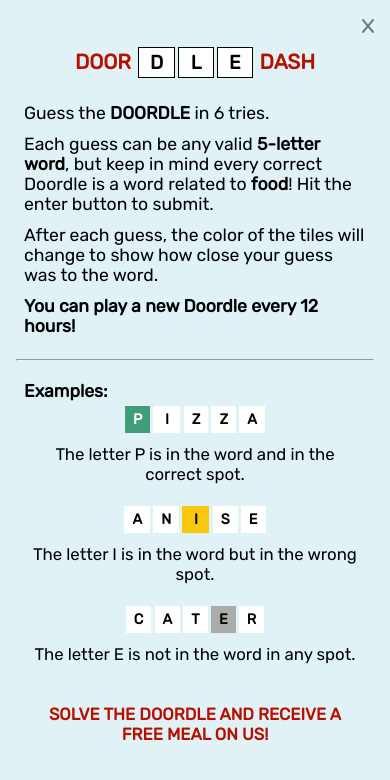
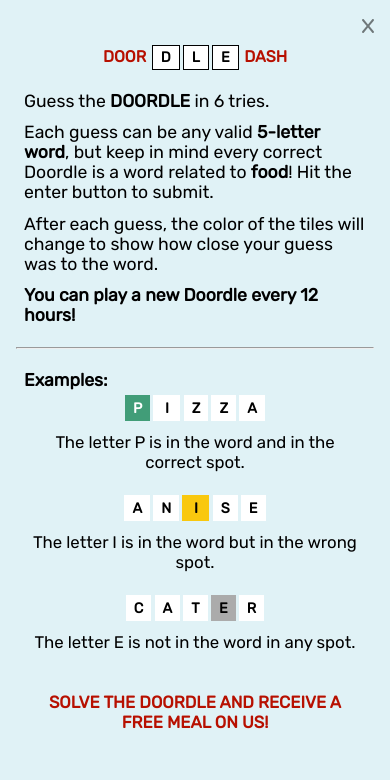
Before and after one commit to spectatorpublishing/doordle, a React (Create React App) app: page / in a window 390 px wide. Shown: the top 780 px of the page. Built offline with nearby package versions, Linux system fonts and the light colour scheme.

Commit message:
fixed mobile sizing for new icon

```diff
--- a/src/components/Logo.js
+++ b/src/components/Logo.js
@@ -38,8 +38,14 @@ const Name = styled.h1`
         font-size:1.3rem;
     }
 
-    @media (max-width: 340px) {
+    @media (max-width: 410px) {
         font-size:1rem;
+    }
+
+    &.gameOver {
+        @media (max-width: 415px) {
+            font-size:1rem;
+        }
     }
 `
 
@@ -55,18 +61,24 @@ const Tile = styled.span`
         font-size:1.2rem;
     }
 
-    @media (max-width: 340px) {
+    @media (max-width: 410px) {
         font-size:0.9rem;
         padding:0.2rem 0.5rem;
     }
+
+    &.gameOver {
+        @media (max-width: 415px) {
+            font-size:0.9rem;
+            padding:0.2rem 0.5rem;
+        }
+    }
 `
 
-
-const Logo = ({fontColor}) => {
+const Logo = ({fontColor, gameOver}) => {
 
     return (
         <div>
-            <CenterText><Name color={fontColor}>DOOR <Tile>D</Tile><Tile>L</Tile><Tile>E</Tile> DASH</Name></CenterText>
+            <CenterText><Name className={gameOver ? "gameOver" : ""} color={fontColor}>DOOR <Tile className={gameOver ? "gameOver" : ""}>D</Tile><Tile className={gameOver ? "gameOver" : ""}>L</Tile><Tile className={gameOver ? "gameOver" : ""}>E</Tile > DASH</Name></CenterText>
         </div>
     );
 };
--- a/src/components/TopBar/TopBar.js
+++ b/src/components/TopBar/TopBar.js
@@ -97,12 +97,22 @@ const LogoWrapper = styled.div`
         top: 0.5%;
     }
 
-    @media (max-width: 340px) {
+    @media (max-width: 410px) {
         top: 0%;
         left: 0%;
         transform: translate(-0%, -0%);
         margin: 0.5rem 1rem;
     }
+
+    &.gameOver {
+        @media (max-width: 415px) {
+            top: 0%;
+            left: 0%;
+            transform: translate(-0%, -0%);
+            margin: 0.5rem 1rem;
+        }
+    }
+
 `;
 
 const ShareButton = styled.div`
@@ -150,7 +160,7 @@ const ShowStatsIcon = styled.div`
     }
 
     @media (max-width: ${theme.sizes.mobile}) {
-        margin: auto 1rem auto auto;
+        margin: auto 1rem auto -0.5rem;
     }
 `;
 
@@ -175,7 +185,7 @@ const TopBar = (props) => {
                 </Logos>
                 <MoreInfoIcon onClick={() => props.setOpenInstructions(true)}><FontAwesomeIcon icon={faQuestion}/></MoreInfoIcon>
                 {props.gameOver ? <ShowStatsIcon onClick={() => props.setOpenModal(true)}><FontAwesomeIcon icon={faChartSimple}/></ShowStatsIcon> : null}
-                <LogoWrapper><Logo fontColor="white"/></LogoWrapper>
+                <LogoWrapper className={props.gameOver ? "gameOver" : ""}><Logo fontColor="white" gameOver={props.gameOver}/></LogoWrapper>
                 <ShareButton>
                     <CDSShareButton canonical_url={websiteURL} headline={headline}/>
                 </ShareButton>
```
